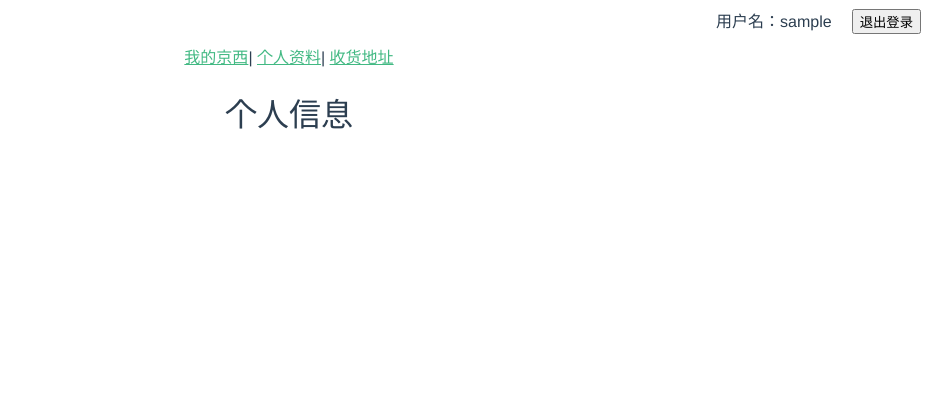
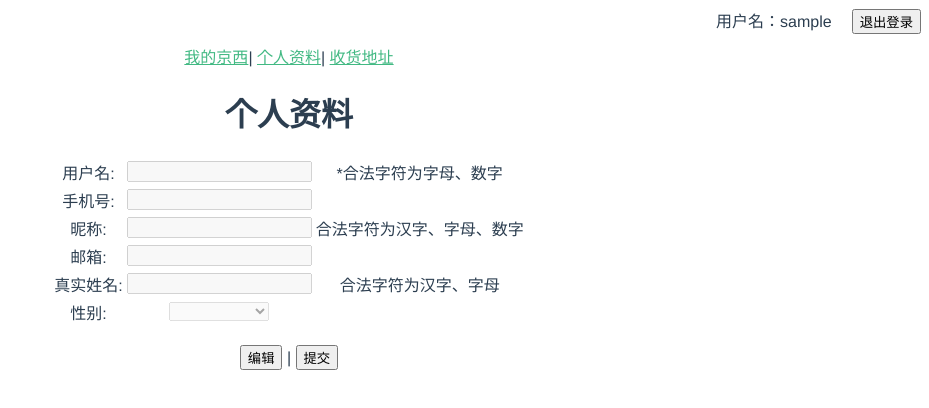
Before and after one commit to yangzeqi1993/jxmall_frontend, a Vue app: page /myInfo in a window 1280 px wide. Shown: the top 408 px of the page, without its empty margins (351-1280 px from the left). Built offline with nearby package versions, Linux system fonts and the light colour scheme; no server answers; sample sign-in values are in the browser's storage.

Commit message:
新增-用户信息-页面，迭代01基本完成

```diff
--- a/src/views/MyInfo.vue
+++ b/src/views/MyInfo.vue
@@ -1,34 +1,144 @@
 <template>
-  <div class="MyInfo">
-    <h1>{{ msg }}</h1>
+  <div class="UserInfo">
+    <h1>个人资料</h1>
+    <table class="input" align="center">
+      <tr>
+        <td>用户名:</td>
+        <td class="myUserInfoShow">
+          <input
+            type="text"
+            v-model="user.userName"
+            onkeyup="value=value.replace(/[^\u4E00-\u9FA5\a-zA-Z]/gi,'')"
+            v-bind:disabled="readonly"
+            maxlength="30"
+            id="UserName"
+          />
+        </td>
+        <td>*合法字符为字母、数字</td>
+      </tr>
+      <tr>
+        <td>手机号:</td>
+        <td>
+          <input
+            type="text"
+            v-model="user.userPhone"
+            onkeyup="value=value.replace(/[^\d]/g,'')"
+            v-bind:disabled="true"
+            id="UserPhone"
+          />
+        </td>
+      </tr>
+      <tr>
+        <td>昵称:</td>
+        <td>
+          <input
+            type="text"
+            v-model="user.userMallName"
+            onkeyup="value=value.replace(/[^\u4E00-\u9FA5\a-zA-Z]/gi,'')"
+            v-bind:disabled="readonly"
+            maxlength="50"
+            id="UserNickname"
+          />
+        </td>
+        <td>合法字符为汉字、字母、数字</td>
+      </tr>
+      <tr>
+        <td>邮箱:</td>
+        <td>
+          <input type="text" v-model="user.userEmail" v-bind:disabled="readonly" id="UserEmail" />
+        </td>
+      </tr>
+      <tr>
+        <td>真实姓名:</td>
+        <td>
+          <input
+            type="text"
+            v-model="user.userRealName"
+            onkeyup="value=value.replace(/[^\u4E00-\u9FA5\a-zA-Z]/gi,'')"
+            v-bind:disabled="readonly"
+            maxlength="50"
+            id="UserRealname"
+          />
+        </td>
+        <td>合法字符为汉字、字母</td>
+      </tr>
+      <tr>
+        <td>性别:</td>
+        <td>
+          <select v-model="user.userSex" v-bind:disabled="readonly" class="myUserInfoShow">
+            <!-- 内联对象字面量 -->
+            <option disabled selected value="0">==请选择==</option>
+            <option value="男">男</option>
+            <option value="女">女</option>
+          </select>
+        </td>
+      </tr>
+    </table>
+    <br />
+    <button v-on:click="modify()">编辑</button> |
+    <button v-on:click="submit()">提交</button>
   </div>
 </template>
 
 <script>
+import axios from "axios";
 export default {
-  name: 'MyInfo',
+  name: "UserInfo",
   data() {
     return {
-      msg: '个人信息',
+      UserId: "1", //从前端获得
+      user: {},
+      readonly: true
     };
+  },
+
+  mounted() {
+    this.getUserName = sessionStorage.getItem("getUserName");
+    this.getData();
+  },
+
+  methods: {
+    getData() {
+      axios
+        .get("/user/getUseOne/userName=" + this.getUserName)
+        .then(response => {
+          this.user = response.data;
+        })
+        .catch(function(error) {
+          console.log(error);
+        });
+    },
+
+    modify() {
+      this.readonly = false;
+    },
+    submit() {
+      let emailLegal = /^[A-Za-z0-9\u4e00-\u9fa5]+@[a-zA-Z0-9_-]+(\.[a-zA-Z0-9_-]+)+$/;
+      // let a = emailLegal.test(this.user.UserEmail);
+      if (!emailLegal.test(this.user.userEmail)) {
+        return alert("邮件地址不合规！");
+      }
+      axios
+        .put("/user/updateUser/",this.user)
+        .then(function(response) {
+          window.sessionStorage.setItem('getUserName',response.data.userName);
+          alert("修改成功");
+          console.log(response);
+          window.location.reload();
+        })
+        .catch(function(error) {
+          console.log(error);
+          alert("输入的信息有误！");
+        });
+    }
   }
 };
 </script>
 
 <!-- Add "scoped" attribute to limit CSS to this component only -->
-<style scoped>
-h1, h2 {
-  font-weight: normal;
-}
-ul {
-  list-style-type: none;
-  padding: 0;
-}
-li {
-  display: inline-block;
-  margin: 0 10px;
-}
-a {
-  color: #42b983;
+<style lang="stylus" scoped>
+.myUserInfoShow {
+  width: 100px;
+  text-decoration: underline;
 }
 </style>
--- a/src/views/Register.vue
+++ b/src/views/Register.vue
@@ -1,6 +1,7 @@
 <template>
   <div id="Register">
     <h1>用户注册</h1>
+     <br/>
     <table class="registerTable">
 
       <tr>
@@ -9,18 +10,35 @@
           <label><input type="text" maxlength="30" v-model="user_name" @input="_inputUserName" @click="_inputUserName"/></label>
           <span style="color:red">*</span>
         </td>
+          <td class="promptText">{{usernamePrompt}}</td>
+      </tr>
+
+        <tr>
         <td><label>密码：</label></td>
         <td class="registerShow">
           <label><input type="text" maxlength="12" v-model="user_password" @input="_inputPassword" @click="_inputPassword"/></label>
           <span style="color:red">*</span>
         </td>
+         <td class="promptText">{{passwordPrompt}}</td>
       </tr>
-      <tr>
-          <td>&nbsp</td>
-          <td class="promptText">{{usernamePrompt}}</td>
-          <td>&nbsp</td>
-          <td class="promptText">{{passwordPrompt}}</td>
-      </tr>
+
+        <tr>
+            <td><label>确认密码：</label></td>
+            <td class="registerShow">
+                <label><input type="text" maxlength="12" v-model="confirm_password" @input="_inputConfirmPassword" @click="_inputConfirmPassword"/></label>
+                <span style="color:red">*</span>
+            </td>
+            <td class="promptText">{{checkpasswordPrompt}}</td>
+        </tr>
+
+        <tr>
+            <td><label>联系电话：</label></td>
+            <td class="registerShow">
+                <label><input type="tel" onkeyup="value=value.replace(/[^\d]/g,'')" id="userPhone" @click="_inputPhone"/></label>
+                <span style="color:red">*</span>
+            </td>
+            <td class="promptText">{{phonePrompt}}</td>
+        </tr>
 
       <tr>
         <td><label>邮箱：</label></td>
@@ -28,24 +46,19 @@
           <label><input type="text" maxlength="50" v-model="user_email" @click="_inputEmail"/></label>
           <span style="color:red">*</span>
         </td>
-        <td><label>联系电话：</label></td>
-        <td class="registerShow">
-          <label><input type="tel" onkeyup="value=value.replace(/[^\d]/g,'')" id="userPhone" @click="_inputPhone"/></label>
-          <span style="color:red">*</span>
-        </td>
+          <td class="promptText">{{emailPrompt}}</td>
       </tr>
-       <tr>
-          <td>&nbsp</td>
-          <td class="promptText">{{emailPrompt}}</td>
-          <td>&nbsp</td>
-          <td class="promptText">{{phonePrompt}}</td>
-       </tr>
+
 
       <tr>
           <td><label>姓名：</label></td>
           <td class="registerShow">
             <label><input type="text" v-model="act_name" maxlength="50" @input="_inputActName" @click="_inputActName"/></label>
           </td>
+          <td class="promptText">{{actnamePrompt}}</td>
+      </tr>
+
+        <tr>
           <td><label>性别：</label></td>
           <td class="registerShow">
               <select style="width:100px" id="userSex">
@@ -54,30 +67,26 @@
                   <option value="女">女</option>
               </select>
           </td>
+            <td></td>
       </tr>
-        <tr>
-          <td>&nbsp</td>
-          <td class="promptText">{{actnamePrompt}}</td>
-          <td>&nbsp</td>
-          <td>&nbsp</td>
-        </tr>
+
 
         <tr>
             <td><label>昵称：</label></td>
             <td class="registerShow">
                 <label><input type="text" v-model="mall_name" maxlength="100" @input="_inputMallName" @click="_inputMallName"/></label>
             </td>
+            <td class="promptText">{{mallnamePrompt}}</td>
+        </tr>
+
+        <tr>
             <td><label>地址：</label></td>
             <td class="registerShow">
               <label><input type="text" id="userAddress" maxlength="50" /></label>
             </td>
+            <td></td>
        </tr>
-        <tr>
-            <td>&nbsp</td>
-            <td class="promptText">{{mallnamePrompt}}</td>
-            <td>&nbsp</td>
-            <td>&nbsp</td>
-        </tr>
+
 
     </table>
       <br/>
@@ -101,12 +110,14 @@
         return {
           user_name:"",
           user_password:"",
+          confirm_password:"",
           user_email:"",
           act_name:"",
           mall_name:"",
 
           usernamePrompt:"",
           passwordPrompt:"",
+          checkpasswordPrompt:"",
           phonePrompt:"",
           emailPrompt:"",
           actnamePrompt:"",
@@ -121,7 +132,12 @@
           },
 
           checkPassword(){
-              return this.user_password === this.user_password.replace(/[^\d\a-zA-Z]/gi,'');
+              let regPassword = /^[a-zA-Z0-9]{6,12}$/;
+              return regPassword.test(this.user_password);
+          },
+
+          checkConfirmPassword(){
+              return this.confirm_password === this.user_password;
           },
 
           checkUserEmail(){
@@ -150,18 +166,26 @@
           _inputPassword: function(){
               if(!this.checkPassword()) {
                   this.passwordPrompt = "用户名只能为数字和字母的组合";
-                  this.user_password = this.user_password.replace(/[^\d\a-zA-Z]/gi,'');
+                  // this.user_password = this.user_password.replace(/[^\d\a-zA-Z]/gi,'');
               }else {
                   this.passwordPrompt = "";
               }
           },
 
-          _inputEmail: function(){
-              this.emailPrompt = "";
+          _inputConfirmPassword: function(){
+              if(!this.checkConfirmPassword()) {
+                  this.checkpasswordPrompt = "密码输入不一致";
+              }else {
+                  this.checkpasswordPrompt = "";
+              }
           },
 
           _inputPhone: function(){
               this.phonePrompt = "";
+          },
+
+          _inputEmail: function(){
+              this.emailPrompt = "";
           },
 
           _inputActName: function(){
@@ -180,6 +204,16 @@
               }else {
                   this.mallnamePrompt = "";
               }
+          },
+
+          clearAllPrompt: function(){
+              this.usernamePrompt = "";
+              this.passwordPrompt = "";
+              this.checkpasswordPrompt = "";
+              this.phonePrompt = "";
+              this.emailPrompt = "";
+              this.actnamePrompt = "";
+              this.mallnamePrompt = "";
           },
 
 
@@ -205,25 +239,27 @@
               if(!this.user_name){
                   this.usernamePrompt = "用户名不能为空";
               } else if(!this.checkUserName()){
-                  this.usernamePrompt = "用户名只能为数字和字母的组合";
+                  this.usernamePrompt = "用户名只能为数字或字母的组合";
               } else if(!this.user_password){
                   this.passwordPrompt = "密码不能为空";
               } else if(!this.checkPassword()){
                   this.passwordPrompt = "密码只能为数字和字母的组合";
+              } else if(!this.checkConfirmPassword()){
+                  this.checkpasswordPrompt = "密码输入不一致";
+              } else if(!user_phone){
+                  this.phonePrompt = "手机号不能为空";
+              } else if(user_phone.length !== 11){
+                  this.phonePrompt = "请输入正确的手机号";
               } else if(!this.user_email){
                   this.emailPrompt = "邮箱不能为空";
               } else if(!this.checkUserEmail()){
                   this.emailPrompt = "请输入正确的邮箱";
-              } else if(!user_phone){
-                  this.phonePrompt = "手机号不能为空";
-              } else if(user_phone.length !== 11){
-                  this.phonePrompt = "请输入正确的手机号";
               } else if(!this.act_name && !this.checkActName()){
                   this.actnamePrompt = "姓名只由汉字和字母的组成";
               } else if(!this.mall_name && !this.checkMallName()){
                   this.mallnamePrompt = "用户昵称只能由汉字、数字和字母的组成";
               } else{
-                  this.checkUserEmail();
+                  this.clearAllPrompt();
                   axios.post('/user/addUser/', {
                       userId: "",
                       userName: this.user_name,
@@ -246,7 +282,7 @@
                               this.emailPrompt= "邮箱不能重复";
                               break;
                           case "Success":
-                              alert("新用户可以注册！");
+                              alert("新用户注册成功！");
                               this.addPassword();
                               break;
                           default:
@@ -279,7 +315,7 @@
      text-align right
      margin-left:250px
   .registerShow
-     width 200px
+     width 300px
      text-align left
   .promptText
      font-size 14px
```
Also changed, not shown: src/views/Login.vue (+14 -6 lines), src/views/address/editAddress.vue (+1 -7 lines).
